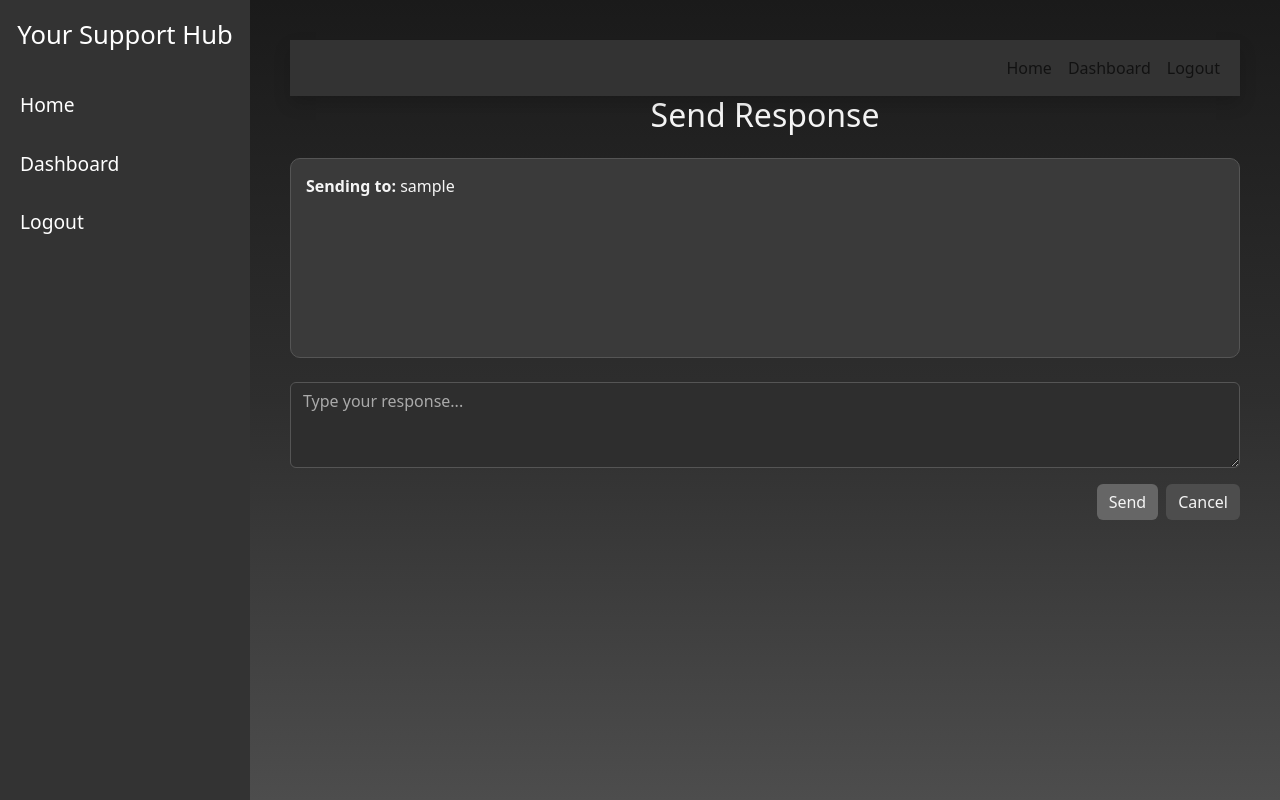
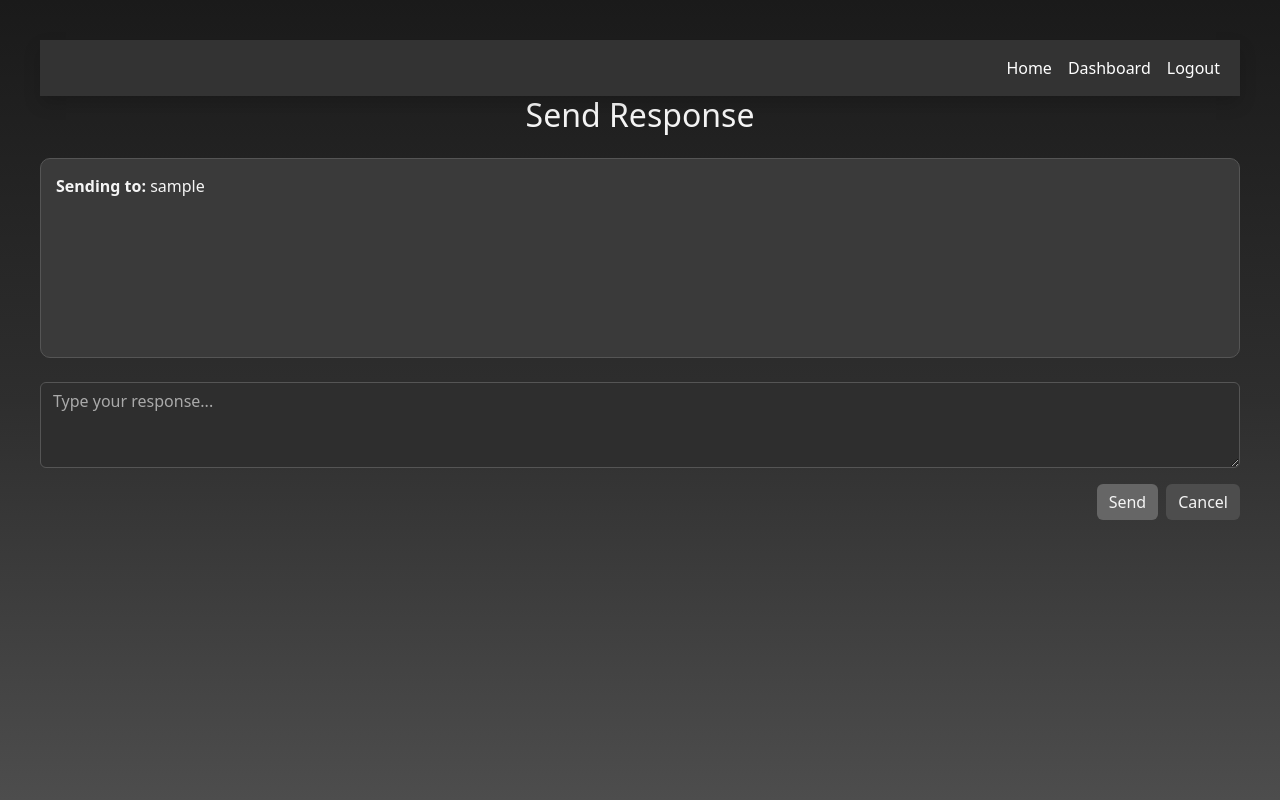
Before and after one commit to jancosares/django_project, a Django app: page /send_message/1/ in a window 1280 px wide. Run offline with Django 5.2, Linux system fonts and the light colour scheme; the visitor is signed in with stand-in values (Sample User, id 1); data comes from the database, SQL or seed files in the repository; parts of the project's set-up code (start-up, migrations or seed data) failed here and were passed over.

Commit message:
message design

```diff
--- a/admin_app/messaging/templates/messaging/send_message.html
+++ b/admin_app/messaging/templates/messaging/send_message.html
@@ -18,48 +18,9 @@
         color: #f5f5f5;
         margin: 0;
       }
-      /* Sidebar styles */
-      .sidebar {
-        height: 100%;
-        position: fixed;
-        top: 0;
-        left: 0;
-        width: 250px;
-        background-color: #333;
-        color: #fff;
-        padding-top: 20px;
-        padding-left: 10px;
-        padding-right: 10px;
-      }
-      .sidebar h3 {
-        color: white;
-        text-align: center;
-        font-size: 1.6rem;
-        margin-bottom: 30px;
-      }
-      .sidebar ul {
-        list-style: none;
-        padding: 0;
-      }
-      .sidebar ul li {
-        margin: 10px 0;
-      }
-      .sidebar .nav-link {
-        color: #fff;
-        text-decoration: none;
-        padding: 10px;
-        display: block;
-        font-size: 1.2rem;
-        border-radius: 5px;
-        transition: background-color 0.3s ease;
-      }
-      .sidebar .nav-link:hover {
-        background-color: #007bff;
-      }
 
       /* Main Content */
       .content {
-        margin-left: 250px;
         padding: 40px;
       }
 
@@ -118,33 +79,20 @@
 
       /* Responsive styling */
       @media (max-width: 768px) {
-        .sidebar {
-          width: 100%;
-          position: relative;
-          padding: 10px;
-        }
-
         .content {
-          margin-left: 0;
+          margin-top: 80px;
         }
       }
     </style>
   </head>
   <body>
-    <!-- Sidebar -->
-    <div class="sidebar">
-      <h3>Your Support Hub</h3>
-      <ul>
-        <li><a href="{% url 'home' %}" class="nav-link">Home</a></li>
-        <li><a href="{% url 'admin_dashboard' %}" class="nav-link">Dashboard</a></li>
-        <li><a href="{% url 'admin_logout' %}" class="nav-link">Logout</a></li>
-      </ul>
-    </div>
-
     <!-- Main Content -->
     <div class="content">
-      <!-- Navbar (Hidden because Sidebar replaces it) -->
-      <nav class="navbar navbar-expand-lg shadow" style="background-color: #333;">
+      <!-- Navbar -->
+      <nav
+        class="navbar navbar-expand-lg shadow"
+        style="background-color: #333"
+      >
         <div class="container-fluid">
           <a class="navbar-brand d-flex align-items-center gap-2" href="#"></a>
           <button
@@ -160,9 +108,21 @@
           </button>
           <div class="collapse navbar-collapse" id="navbarNav">
             <ul class="navbar-nav ms-auto">
-              <li class="nav-item"><a class="nav-link" href="{% url 'home' %}">Home</a></li>
-              <li class="nav-item"><a class="nav-link" href="{% url 'admin_dashboard' %}">Dashboard</a></li>
-              <li class="nav-item"><a class="nav-link" href="{% url 'admin_logout' %}">Logout</a></li>
+              <li class="nav-item">
+                <a class="nav-link text-white" href="{% url 'home' %}">Home</a>
+              </li>
+              <li class="nav-item">
+                <a
+                  class="nav-link text-white"
+                  href="{% url 'admin_dashboard' %}"
+                  >Dashboard</a
+                >
+              </li>
+              <li class="nav-item">
+                <a class="nav-link text-white" href="{% url 'admin_logout' %}"
+                  >Logout</a
+                >
+              </li>
             </ul>
           </div>
         </div>
@@ -173,9 +133,7 @@
 
       <!-- Error Message -->
       {% if error %}
-      <div class="alert text-center">
-        {{ error }}
-      </div>
+      <div class="alert text-center">{{ error }}</div>
       {% endif %}
 
       <!-- Chat Container -->
@@ -213,7 +171,9 @@
           </div>
           <div class="col-md-12 d-flex justify-content-end gap-2">
             <button type="submit" class="btn btn-warning">Send</button>
-            <a href="#" class="btn btn-secondary">Cancel</a>
+            <a href="{% url 'admin_dashboard' %}" class="btn btn-secondary"
+              >Cancel</a
+            >
           </div>
         </div>
       </form>
```
